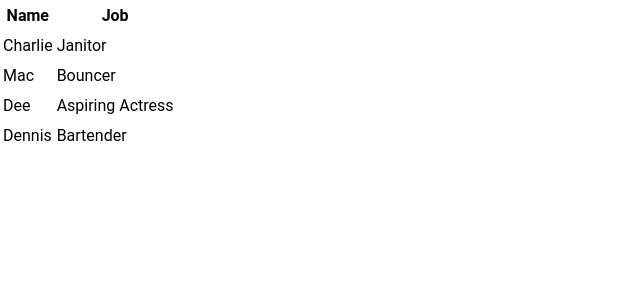
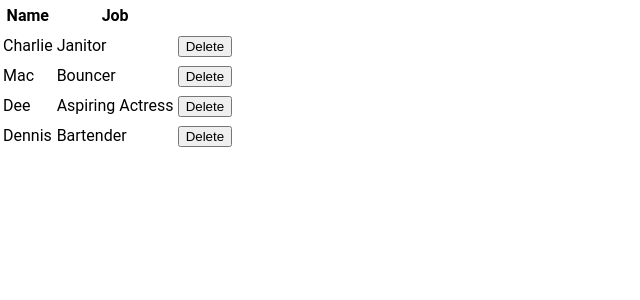
Before and after one commit to mowoolli/react-getting-started, a React (Create React App) app: page / in a window 1280 px wide. Shown: the top 300 px of the page, without its empty margins (0-640 px from the left). Built offline with nearby package versions, Linux system fonts and the light colour scheme.

Commit message:
Add state to the app; delete table data feature

```diff
--- a/src/App.js
+++ b/src/App.js
@@ -2,9 +2,8 @@
 import Table from './Table';
 
 class App extends Component {
-  render() {
-    const characters = [
-      {
+  state = {
+    characters: [{
       name: 'Charlie',
       job: 'Janitor',
     },
@@ -19,12 +18,25 @@
     {
       name: 'Dennis',
       job: 'Bartender',
-      },
-    ]
+    },],
+  }
+
+  removeCharacter = index => {
+    const { characters } = this.state
+
+    this.setState({
+      characters: characters.filter((character, i) => {
+        return i !== index
+      }),
+    })
+  }
+
+  render() {
+    const { characters } = this.state
 
     return (
       <div className="container">
-        <Table characterData={characters} />
+        <Table characterData={characters} removeCharacter={this.removeCharacter} />
       </div>
     )
   }
--- a/src/Table.js
+++ b/src/Table.js
@@ -1,4 +1,4 @@
-import React, { Component } from 'react';
+import React from 'react';
 
 const TableHeader = () => {
   return (
@@ -8,7 +8,8 @@
 
 const TableBody = props => {
   const rows = props.characterData.map((row, index) => {
-    return (<tr key={index}><td>{row.name}</td><td>{row.job}</td></tr>)
+    return (<tr key={index}><td>{row.name}</td><td>{row.job}</td>
+      <td><button onClick={() => props.removeCharacter(index)}>Delete</button></td></tr>)
   })
 
   return (
@@ -16,14 +17,13 @@
   )
 }
 
-class Table extends Component {
-  render() {
-    const { characterData } = this.props
+const Table = props => {
+  const { characterData, removeCharacter } = props
 
-    return (
-      <table><TableHeader /><TableBody characterData={characterData} /></table>
-    )
-  }
+  return (
+    <table><TableHeader /><TableBody characterData={characterData} removeCharacter={removeCharacter} /></table>
+  )
+
 }
 
 export default Table
```
Lines whose indentation alone changed are shown as unchanged.
